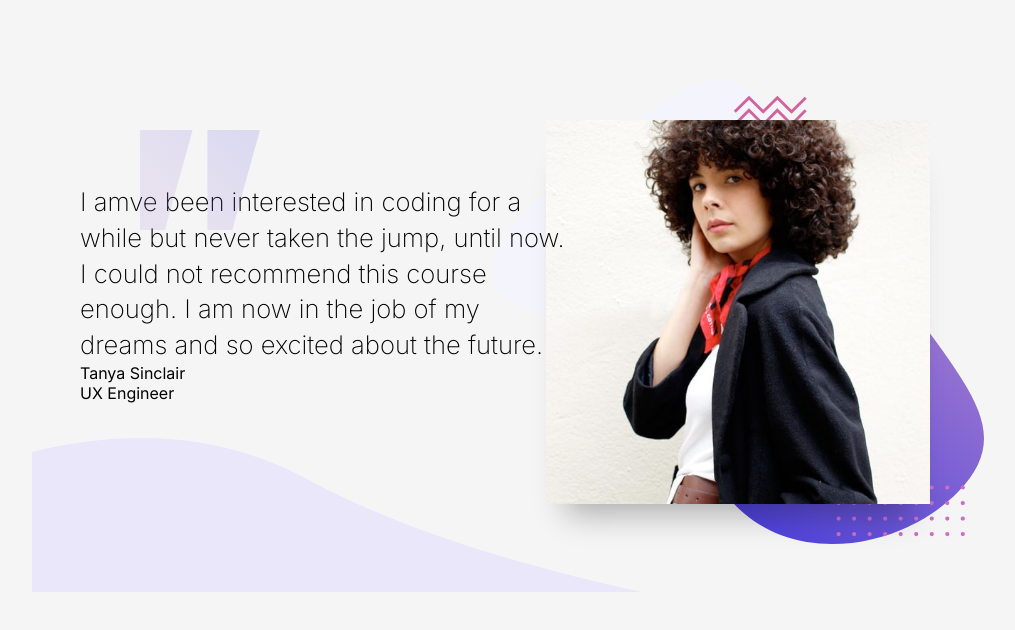
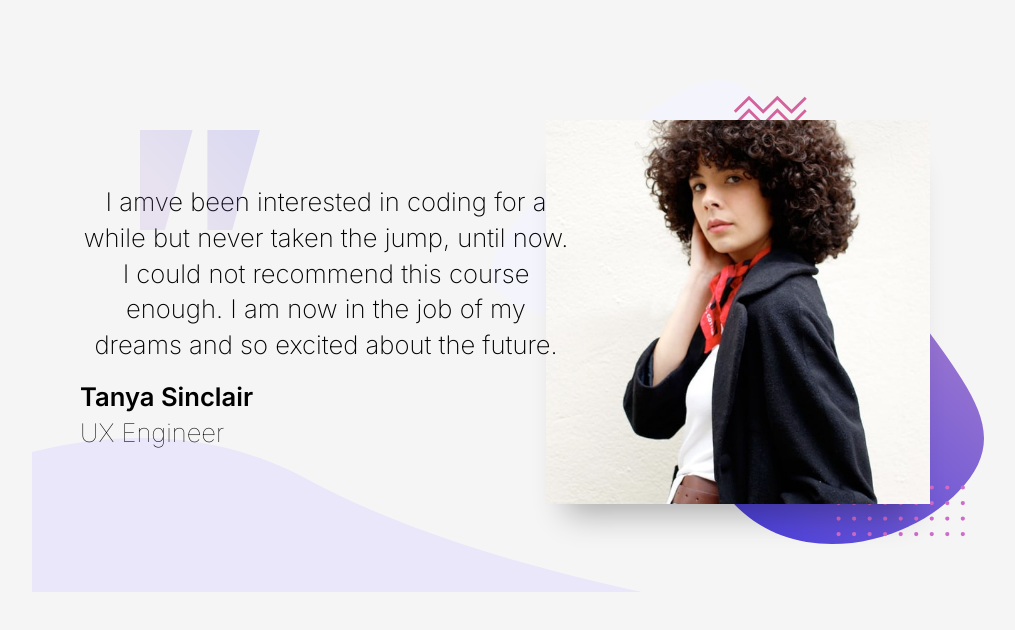
Before and after one commit to catharygr/app-varias-next, a Next.js app: page /carrusel-testominios in a window 1280 px wide. Shown: the top 630 px of the page, without its empty margins (108-1123 px from the left). Built offline with nearby package versions, Linux system fonts and the light colour scheme.

Commit message:
Trabajando en CSS

```diff
--- a/src/app/carrusel-testominios/carrusel.module.css
+++ b/src/app/carrusel-testominios/carrusel.module.css
@@ -23,6 +23,19 @@
   font-size: 1.6rem;
   font-weight: 200;
   line-height: 1.4;
+  text-align: center;
+}
+
+.profesion {
+  font-size: 1.6rem;
+  font-weight: 600;
+  line-height: 1.4;
+  text-align: center;
+  margin-top: 1rem;
+}
+
+.profesion span {
+  font-weight: 100;
 }
 
 .carruselDer {
@@ -59,4 +72,7 @@
     grid-column: 2 / 4;
     grid-row: 1 / -1;
   }
+  .profesion {
+    text-align: left;
+  }
 }
--- a/src/app/carrusel-testominios/page.js
+++ b/src/app/carrusel-testominios/page.js
@@ -26,9 +26,10 @@ export default function Carrusel() {
           until now. I could not recommend this course enough. I am now in the
           job of my dreams and so excited about the future.{" "}
         </p>
-        <div>
+        <div className={styles.profesion}>
           <p> Tanya Sinclair </p>
-          <p> UX Engineer </p>
+
+          <span> UX Engineer </span>
         </div>
       </div>
     </div>
```
